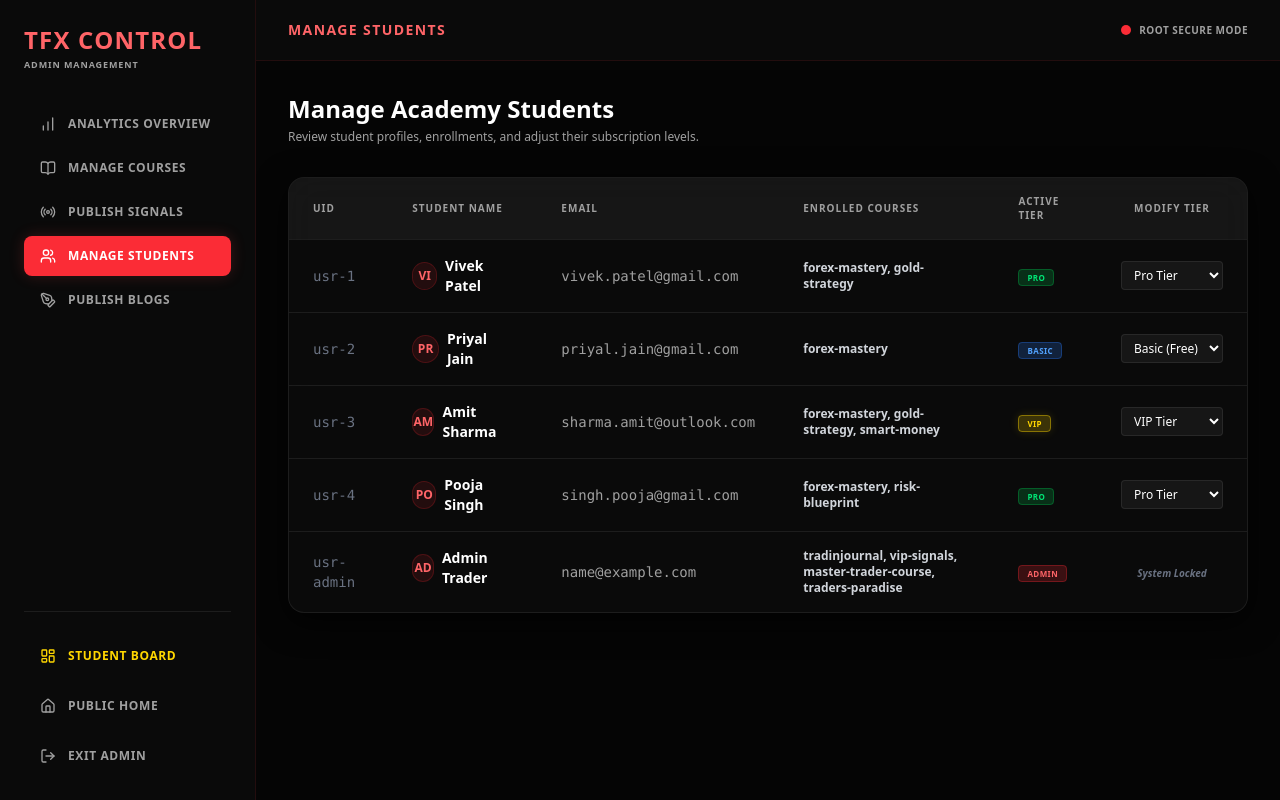
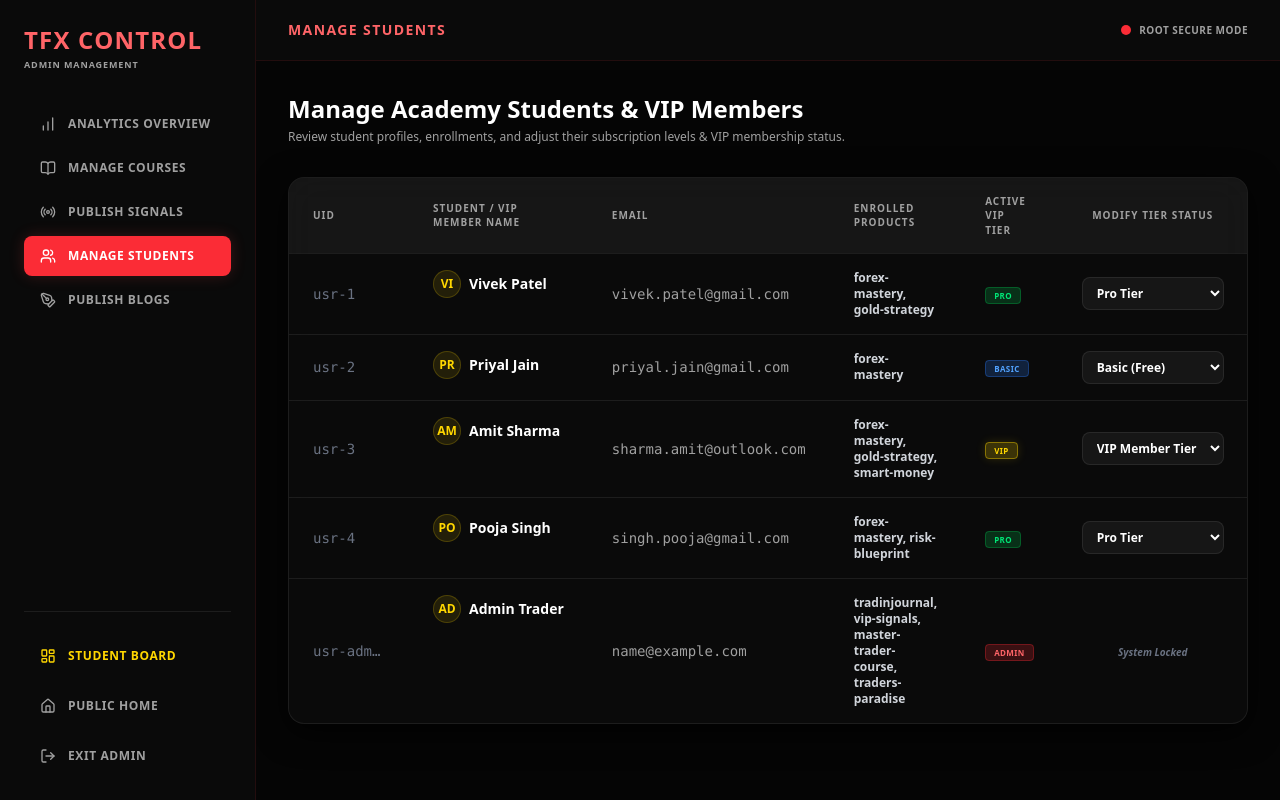
Before and after one commit to tradeif/tradeifyfx, a Next.js app: page /admin/students in a window 1280 px wide. Both pictures are taken after typing "name@example.com" into the empty fields and a click on the button "AUTHENTICATE ADMIN". Built offline with nearby package versions, Linux system fonts and the light colour scheme; no server answers; the database is empty.

Commit message:
Fix signal deletion persistence and add real-time VIP membership status management in Firestore

```diff
--- a/src/app/admin/students/page.tsx
+++ b/src/app/admin/students/page.tsx
@@ -1,10 +1,12 @@
 "use client";
 
-import React, { useState } from "react";
+import React, { useState, useEffect } from "react";
 import { useAppState, User } from "@/context/AppStateContext";
+import { useFirebaseAuth } from "@/lib/firebaseAuth";
+import { db } from "@/lib/firebase";
+import { collection, onSnapshot, doc, updateDoc } from "firebase/firestore";
 
-
-// Mock student roster database
+// Mock initial student roster database fallback
 const INITIAL_STUDENT_ROSTER: User[] = [
   { uid: "usr-1", email: "vivek.patel@gmail.com", displayName: "Vivek Patel", role: "student", tier: "Pro", enrolledCourses: ["forex-mastery", "gold-strategy"] },
   { uid: "usr-2", email: "priyal.jain@gmail.com", displayName: "Priyal Jain", role: "student", tier: "Basic", enrolledCourses: ["forex-mastery"] },
@@ -14,27 +16,77 @@ const INITIAL_STUDENT_ROSTER: User[] = [
 
 export default function ManageStudents() {
   const { user, upgradeUserTier } = useAppState();
+  const { updateUserTierByAdmin } = useFirebaseAuth();
   const [students, setStudents] = useState<User[]>(INITIAL_STUDENT_ROSTER);
+  const [firestoreUsers, setFirestoreUsers] = useState<User[]>([]);
 
-  const handleTierChange = (uid: string, newTier: "Basic" | "Pro" | "VIP") => {
-    // Update local roster
+  // Fetch real registered users from Firestore
+  useEffect(() => {
+    let unsubscribe: () => void = () => {};
+    try {
+      const usersRef = collection(db, "users");
+      unsubscribe = onSnapshot(usersRef, (snapshot) => {
+        if (!snapshot.empty) {
+          const loaded: User[] = [];
+          snapshot.forEach((docSnap) => {
+            const data = docSnap.data();
+            const isAdmin = (data.email || "").toLowerCase().includes("admin") || (data.email || "").toLowerCase().includes("trader.kishan");
+            loaded.push({
+              uid: docSnap.id,
+              email: data.email || "",
+              displayName: data.displayName || `${data.firstName || ''} ${data.lastName || ''}`.trim() || "User",
+              role: isAdmin ? "admin" : (data.role || "student"),
+              tier: isAdmin ? "VIP" : (data.tier || "Basic"),
+              enrolledCourses: data.enrolledProducts || []
+            });
+          });
+          setFirestoreUsers(loaded);
+        }
+      });
+    } catch (err) {
+      console.error("Error subscribing to Firestore users:", err);
+    }
+    return () => unsubscribe();
+  }, []);
+
+  const handleTierChange = async (uid: string, newTier: "Basic" | "Pro" | "VIP") => {
+    // 1. Update local roster state
     setStudents((prev) =>
       prev.map((student) =>
         student.uid === uid ? { ...student, tier: newTier } : student
       )
     );
+    setFirestoreUsers((prev) =>
+      prev.map((student) =>
+        student.uid === uid ? { ...student, tier: newTier } : student
+      )
+    );
 
-    // If upgrading current active session user, update active state context
+    // 2. Persist to Firestore database
+    try {
+      await updateDoc(doc(db, "users", uid), { tier: newTier });
+      await updateUserTierByAdmin(uid, newTier);
+    } catch (err) {
+      console.error("Firestore user tier update error:", err);
+    }
+
+    // 3. If upgrading current active session user, update active state context
     if (user && user.uid === uid) {
       upgradeUserTier(uid, newTier);
     }
 
-    alert(`Student membership tier updated successfully to ${newTier}.`);
+    alert(`Student VIP membership tier updated successfully to ${newTier}.`);
   };
 
-  // Combine roster with currently logged-in user if not already present
-  const allStudents = [...students];
-  if (user && !allStudents.some(s => s.uid === user.uid)) {
+  // Combine Firestore users with mock fallback roster
+  const allStudents = [...firestoreUsers];
+  INITIAL_STUDENT_ROSTER.forEach((mock) => {
+    if (!allStudents.some((s) => s.uid === mock.uid || s.email.toLowerCase() === mock.email.toLowerCase())) {
+      allStudents.push(mock);
+    }
+  });
+
+  if (user && !allStudents.some((s) => s.uid === user.uid)) {
     allStudents.push(user);
   }
 
@@ -42,8 +94,8 @@ export default function ManageStudents() {
     <div className="space-y-8">
       {/* Header Info */}
       <div>
-        <h1 className="text-xl sm:text-2xl font-black text-title font-sans">Manage Academy Students</h1>
-        <p className="text-xs text-desc mt-1">Review student profiles, enrollments, and adjust their subscription levels.</p>
+        <h1 className="text-xl sm:text-2xl font-black text-title font-sans">Manage Academy Students & VIP Members</h1>
+        <p className="text-xs text-desc mt-1">Review student profiles, enrollments, and adjust their subscription levels & VIP membership status.</p>
       </div>
 
       {/* Students list table */}
@@ -52,26 +104,26 @@ export default function ManageStudents() {
           <thead>
             <tr className="border-b border-panel-border bg-gray-50/50 dark:bg-white/5 text-[10px] font-bold text-desc uppercase tracking-widest">
               <th className="px-6 py-4">UID</th>
-              <th className="px-6 py-4">Student Name</th>
+              <th className="px-6 py-4">Student / VIP Member Name</th>
               <th className="px-6 py-4">Email</th>
-              <th className="px-6 py-4">Enrolled Courses</th>
-              <th className="px-6 py-4">Active Tier</th>
-              <th className="px-6 py-4 text-center">Modify Tier</th>
+              <th className="px-6 py-4">Enrolled Products</th>
+              <th className="px-6 py-4">Active VIP Tier</th>
+              <th className="px-6 py-4 text-center">Modify Tier Status</th>
             </tr>
           </thead>
           <tbody className="divide-y divide-panel-border">
             {allStudents.map((stud) => (
               <tr key={stud.uid} className="hover:bg-black/5 dark:hover:bg-white/5 transition-colors">
-                <td className="px-6 py-4 font-mono text-gray-500">{stud.uid}</td>
+                <td className="px-6 py-4 font-mono text-gray-500 truncate max-w-[120px]">{stud.uid}</td>
                 <td className="px-6 py-4 font-bold text-title flex items-center gap-2">
-                  <div className="w-7 h-7 rounded-full bg-red-500/10 border border-red-500/20 text-red-400 text-xs font-black flex items-center justify-center">
+                  <div className="w-7 h-7 rounded-full bg-gold/10 border border-gold/20 text-gold text-xs font-black flex items-center justify-center flex-shrink-0">
                     {stud.displayName.substring(0,2).toUpperCase()}
                   </div>
-                  <span>{stud.displayName}</span>
+                  <span className="truncate">{stud.displayName}</span>
                 </td>
                 <td className="px-6 py-4 font-mono text-desc">{stud.email}</td>
                 <td className="px-6 py-4 font-semibold text-xs text-sec">
-                  {stud.enrolledCourses.join(", ") || "None"}
+                  {stud.enrolledCourses.join(", ") || "VIP Signals"}
                 </td>
                 <td className="px-6 py-4">
                   <span className={`px-2 py-0.5 rounded text-[8px] font-black uppercase tracking-wider ${
@@ -91,11 +143,11 @@ export default function ManageStudents() {
                     <select
                       value={stud.tier}
                       onChange={(e) => handleTierChange(stud.uid, e.target.value as "Basic" | "Pro" | "VIP")}
-                      className="px-2 py-1 rounded bg-gray-50 dark:bg-white/5 border border-panel-border text-xs text-title focus:outline-none focus:border-red-400"
+                      className="px-2.5 py-1.5 rounded-lg bg-gray-50 dark:bg-white/5 border border-panel-border text-xs text-title focus:outline-none focus:border-gold font-bold cursor-pointer"
                     >
                       <option value="Basic" className="bg-app-bg text-title">Basic (Free)</option>
                       <option value="Pro" className="bg-app-bg text-title">Pro Tier</option>
-                      <option value="VIP" className="bg-app-bg text-title">VIP Tier</option>
+                      <option value="VIP" className="bg-app-bg text-title">VIP Member Tier</option>
                     </select>
                   ) : (
                     <span className="text-[10px] text-gray-500 font-semibold italic">System Locked</span>
--- a/src/lib/firebaseAuth.tsx
+++ b/src/lib/firebaseAuth.tsx
@@ -52,6 +52,8 @@ export interface FBUser {
   courseProgress: Record<string, Record<string, boolean>>; // productId → lessonId → done
   trades?: Trade[];
   balance?: number;
+  tier?: "Basic" | "Pro" | "VIP";
+  role?: "student" | "admin";
 }
 
 interface AuthContextType {
@@ -68,7 +70,8 @@ interface AuthContextType {
   clearError: () => void;
   saveTrade: (trade: Trade) => Promise<void>;
   updateBalance: (balance: number) => Promise<void>;
-  updateUserProfile: (data: { firstName?: string; lastName?: string; phone?: string; displayName?: string }) => Promise<boolean>;
+  updateUserProfile: (data: { firstName?: string; lastName?: string; phone?: string; displayName?: string; tier?: "Basic" | "Pro" | "VIP"; role?: "student" | "admin" }) => Promise<boolean>;
+  updateUserTierByAdmin: (targetUid: string, newTier: "Basic" | "Pro" | "VIP") => Promise<boolean>;
 }
 
 export interface SignUpData {
@@ -525,20 +528,24 @@ export const FirebaseAuthProvider: React.FC<{ children: React.ReactNode }> = ({
   }, [user]);
 
   // ── Update User Profile Details ──────────────────────────────────────────
-  const updateUserProfile = useCallback(async (data: { firstName?: string; lastName?: string; phone?: string; displayName?: string }): Promise<boolean> => {
+  const updateUserProfile = useCallback(async (data: { firstName?: string; lastName?: string; phone?: string; displayName?: string; tier?: "Basic" | "Pro" | "VIP"; role?: "student" | "admin" }): Promise<boolean> => {
     if (!user) return false;
 
     const newFirstName = data.firstName !== undefined ? data.firstName : user.firstName;
     const newLastName = data.lastName !== undefined ? data.lastName : user.lastName;
     const newPhone = data.phone !== undefined ? data.phone : user.phone;
     const newDisplayName = data.displayName || `${newFirstName} ${newLastName}`.trim();
+    const newTier = data.tier !== undefined ? data.tier : (user.tier || "VIP");
+    const newRole = data.role !== undefined ? data.role : (user.role || "student");
 
     const updatedUser: FBUser = {
       ...user,
       firstName: newFirstName,
       lastName: newLastName,
       displayName: newDisplayName,
-      phone: newPhone
+      phone: newPhone,
+      tier: newTier,
+      role: newRole
     };
 
     setUser(updatedUser);
@@ -549,11 +556,28 @@ export const FirebaseAuthProvider: React.FC<{ children: React.ReactNode }> = ({
         firstName: newFirstName,
         lastName: newLastName,
         displayName: newDisplayName,
-        phone: newPhone
+        phone: newPhone,
+        tier: newTier,
+        role: newRole
       });
       return true;
     } catch (err) {
       console.error("Error updating user profile in Firestore:", err);
+      return false;
+    }
+  }, [user]);
+
+  // ── Update User Tier By Admin ─────────────────────────────────────────────
+  const updateUserTierByAdmin = useCallback(async (targetUid: string, newTier: "Basic" | "Pro" | "VIP"): Promise<boolean> => {
+    try {
+      const userDocRef = doc(db, "users", targetUid);
+      await updateDoc(userDocRef, { tier: newTier });
+      if (user && user.uid === targetUid) {
+        setUser(prev => prev ? { ...prev, tier: newTier } : null);
+      }
+      return true;
+    } catch (err) {
+      console.error("Error updating user tier by admin:", err);
       return false;
     }
   }, [user]);
@@ -574,7 +598,8 @@ export const FirebaseAuthProvider: React.FC<{ children: React.ReactNode }> = ({
         clearError,
         saveTrade,
         updateBalance,
-        updateUserProfile
+        updateUserProfile,
+        updateUserTierByAdmin
       }}
     >
       {children}
```
